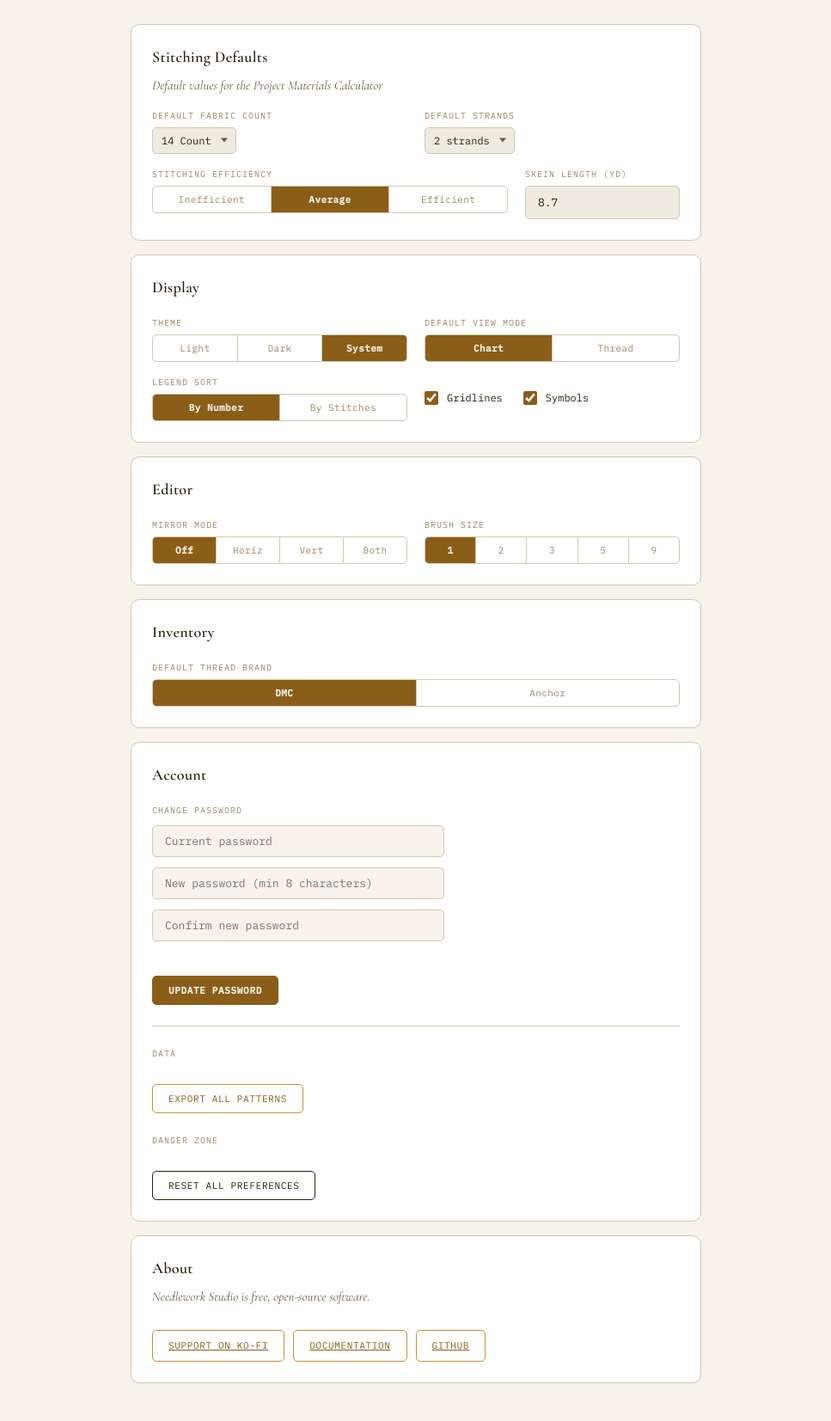
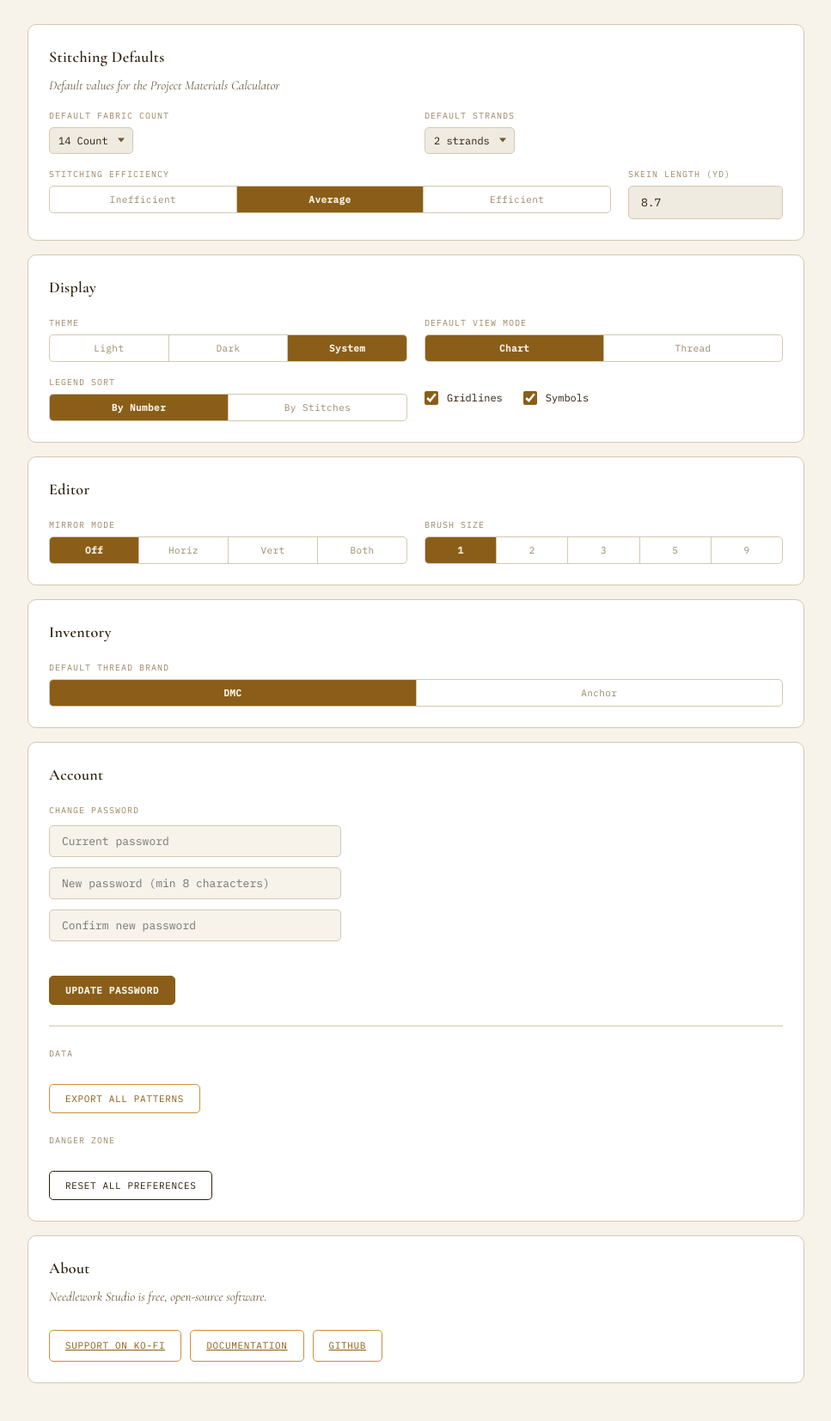
Before and after one commit to GreenglassT/NeedleworkStudio, a Flask app: page /settings in a window 1280 px wide. Shown: the part 61-1714 px from the top of the page at 86% size, without its empty margins (156-1123 px from the left). Run offline with Flask 3, Linux system fonts and the light colour scheme; a user stored in the database is signed in; data comes from the database, SQL or seed files in the repository; parts of the project's set-up code (start-up, migrations or seed data) failed here and were passed over; some libraries are stand-ins or nearby versions.

Commit message:
Widen settings page layout from 720px to 960px

```diff
--- a/templates/settings.html
+++ b/templates/settings.html
@@ -6,7 +6,7 @@
 {% block head %}
     <style>
         .main-wrap {
-            max-width: 720px;
+            max-width: 960px;
             margin: 0 auto;
             padding: 28px;
         }
```
